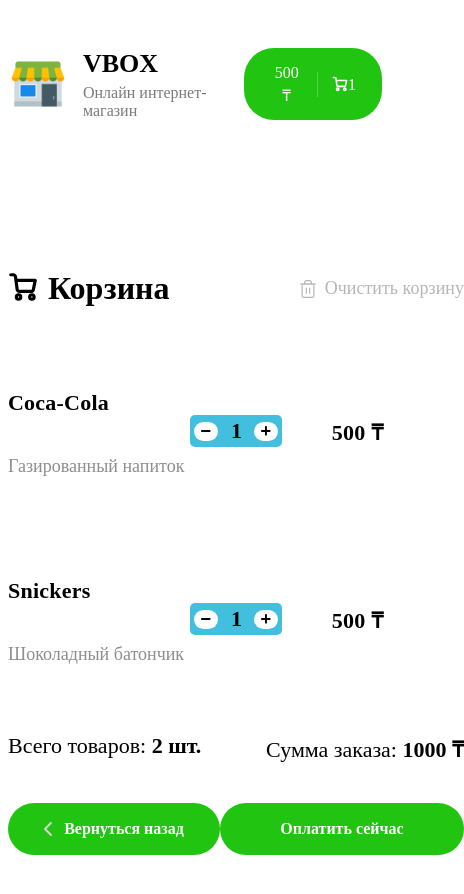
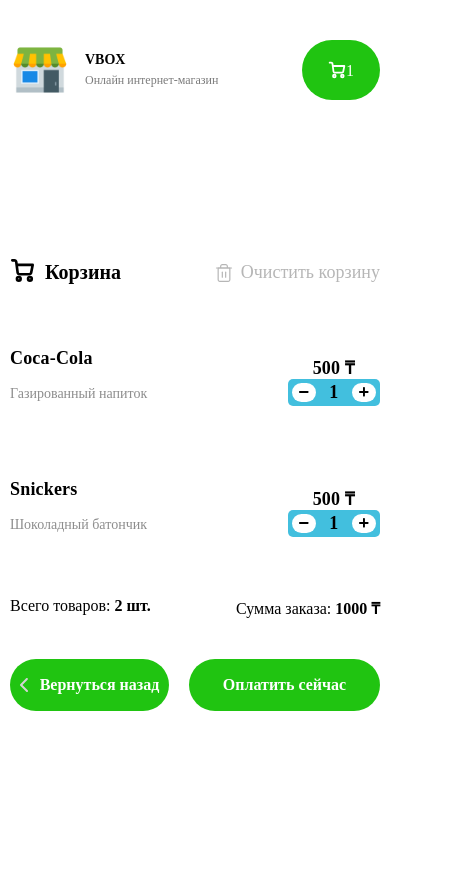
Before and after one commit to adiletaktay/vbox-shop, a React (Vite) app: page /cart in a window 390 px wide. Shown: the top 894 px of the page, 464 px wide, since content can reach past the window. Built offline with nearby package versions, Linux system fonts and the light colour scheme; the HTML template or start-up script is replaced by a standard one.

Commit message:
made mobile view

```diff
--- a/src/App.scss
+++ b/src/App.scss
@@ -1,3 +1,16 @@
+body {
+  margin: 0;
+  padding: 0;
+}
+
+#root {
+  padding: 0 20px;
+
+  @media screen and (max-width: 40em) {
+    padding: 0 10px;
+  }
+}
+
 .container {
     max-width: 1280px;
     margin: 0 auto;
@@ -8,6 +21,68 @@
         .content__title {
           margin: 0;
         }
+
+        @media screen and (max-width: 40em) {
+          max-width: 100%;
+        }
+    }
+}
+
+.header {
+  display: flex;
+  justify-content: space-between;
+  padding: 40px 0;
+
+  &__logo {
+    display: flex;
+    align-items: center;
+    text-decoration: none;
+
+    h1 {
+      color: #000000;
+      font-size: 26px;
+      text-transform: uppercase;
+      font-weight: 800;
+      margin: 0;
+
+      @media screen and (max-width: 40em) {
+        font-size: 14px;
+      }
+    }
+
+    p {
+      color: #7b7b7b;
+      margin: 5px 0 0 0;
+
+      @media screen and (max-width: 40em) {
+        font-size: 12px;
+      }
+    }
+  }
+
+  img {
+      width: 60px;
+      height: 60px;
+      margin-right: 15px;
+  }
+}
+
+.content {
+  padding: 30px 0 50px 0;
+  width: 100%;
+  display: flex;
+  flex-direction: column;
+
+  &__items {
+      display: flex;
+      flex-wrap: wrap;
+      justify-content: space-between;
+    }
+
+    &__top {
+      display: flex;
+      align-items: center;
+      justify-content: space-between;
   }
 }
 
@@ -23,12 +98,22 @@
       align-items: center;
       font-size: 32px;
 
+      @media screen and (max-width: 40em) {
+        font-size: 20px;
+      }
+
       svg {
         position: relative;
         top: -2px;
         width: 30px;
         height: 30px;
         margin-right: 10px;
+
+        @media screen and (max-width: 40em) {
+          width: 25px;
+          height: 25px;
+        }
+
         path {
           stroke: black;
           stroke-width: 1.9;
@@ -76,18 +161,27 @@
         display: flex;
         flex-direction: column;
         justify-content: center;
-        width: 40%;
+        flex: 3;
 
-        h3 {
+        span {
           font-weight: bold;
           font-size: 22px;
           line-height: 27px;
           letter-spacing: 0.01em;
+
+          @media screen and (max-width: 40em) {
+            font-size: 18px;
+          }
+
         }
 
         p {
           font-size: 18px;
           color: #8d8d8d;
+
+          @media screen and (max-width: 40em) {
+            font-size: 14px;
+          }
         }
       }
 
@@ -107,6 +201,10 @@
 
         b {
           font-size: 22px;
+
+          @media screen and (max-width: 40em) {
+            font-size: 18px;
+          }
         }
       }
 
@@ -114,12 +212,16 @@
         display: flex;
         align-items: center;
         justify-content: center;
-        width: 33%;
 
         b {
           font-weight: bold;
           font-size: 22px;
           letter-spacing: 0.01em;
+
+
+          @media screen and (max-width: 40em) {
+            font-size: 18px;
+          }
         }
       }
 
@@ -153,6 +255,10 @@
 
         span {
           font-size: 22px;
+
+          @media screen and (max-width: 40em) {
+            font-size: 16px;
+          }
         }
       }
 
@@ -160,6 +266,7 @@
         display: flex;
         justify-content: space-between;
         margin-top: 40px;
+        gap: 20px;
 
         .go-back-btn {
           display: flex;
@@ -212,12 +319,6 @@
         top: 2px;
       }
 
-      img {
-        display: block;
-        width: 300px;
-        margin: 45px auto 60px;
-      }
-
       .button--black {
         padding: 12px 0 14px;
         width: 230px;
@@ -228,38 +329,22 @@
     }
 }
 
-.header {
+.drinks, .snacks {
   display: flex;
+  flex-direction: row;
   justify-content: space-between;
-    padding: 40px 0;
+  text-align: center;
 
-    &__logo {
+  @media screen and (max-width: 40em) {
     display: flex;
-      align-items: center;
-      text-decoration: none;
-
-      h1 {
-        color: #000000;
-        font-size: 26px;
-        text-transform: uppercase;
-        font-weight: 800;
-        margin: 0;
-      }
-
-      p {
-        color: #7b7b7b;
-        margin: 5px 0 0 0;
+    flex-direction: column;
+    justify-content: space-between;
+    text-align: center;
+    gap: 10px;
   }
 }
 
-    img {
-        width: 60px;
-        height: 60px;
-        margin-right: 15px;
-    }
-}
-
-.drinks, .snacks {
+.item {
     display: flex;
     flex-direction: row;
     justify-content: space-between;
@@ -271,21 +356,54 @@
         flex-direction: column;
         align-items: center;
         gap: 10px;
+
+        @media screen and (max-width: 40em) {
+          width: 100%;
+          display: flex;
+          flex-direction: row;
+          align-items: center;
+          justify-content: space-between;
+          gap: 10px;
+        }
+
+        &__number {
+          display: flex;
+          flex-direction: column;
+          gap: 5px;
+        }
     }
 
     &-block__title {
         font-size: 26px;
         margin-top: 10px;
+
+        @media screen and (max-width: 40em) {
+          font-size: 18px;
+        }
     }
 
     &-block__subtitle {
         font-size: 20px;
         color: #7b7b7b;
+
+        @media screen and (max-width: 40em) {
+          font-size: 16px;;
+        }
     }
 
     &-block__image {
         width: 300px;
         height: 280px;
+
+        @media screen and (max-width: 1200px) {
+          width: 200px;
+          height: 200px;
+        }
+
+        @media screen and (max-width: 40em) {
+          width: 30%;
+          height: auto;
+        }
     }
     &-block__bottom {
         display: flex;
@@ -317,9 +435,21 @@
     }
 }
 
+.button__delimiter {
+    width: 1px;
+    height: 25px;
+    background-color: rgba(255, 255, 255, 0.25);
+    margin-left: 14px;
+    margin-right: 14px;
+}
+
 .count__info {
   height: 100%;
   display: flex;
+  flex-direction: column;
+  justify-content: center;
+  align-items: center;
+  flex: 1;
 }
 
 .count__control {
@@ -346,33 +476,6 @@
   }
 }
 
-.button__delimiter {
-    width: 1px;
-    height: 25px;
-    background-color: rgba(255, 255, 255, 0.25);
-    margin-left: 14px;
-    margin-right: 14px;
-}
-
-.content {
-    width: 100%;
-    display: flex;
-    flex-direction: column;
-    margin-top: 20px;
-
-    &__items {
-        display: flex;
-        flex-wrap: wrap;
-        justify-content: space-between;
-      }
-
-      &__top {
-        display: flex;
-        align-items: center;
-        justify-content: space-between;
-    }
-}
-
 .not-found {
     padding: 100px;
     max-width: 750px;
--- a/src/Cart.jsx
+++ b/src/Cart.jsx
@@ -80,10 +80,13 @@
         <div className="content__items">
           <div className="cart__item">
             <div className="cart__item-info">
-              <h3>Coca-Cola</h3>
+              <span>Coca-Cola</span>
               <p>Газированный напиток</p>
             </div>
             <div className="count__info">
+              <div className="cart__item-price">
+                <b>500 ₸</b>
+              </div>
               <div className="cart__item-count count__control">
                 <button className="button button--delete">
                     <svg
@@ -120,18 +123,18 @@
                 </button>
               </div>
             </div>
-            <div className="cart__item-price">
-              <b>500 ₸</b>
-            </div>
           </div>
         </div>
         <div className="content__items">
           <div className="cart__item">
             <div className="cart__item-info">
-              <h3>Snickers</h3>
+              <span>Snickers</span>
               <p>Шоколадный батончик</p>
             </div>
             <div className="count__info">
+              <div className="cart__item-price">
+                <b>500 ₸</b>
+              </div>
               <div className="cart__item-count count__control">
                 <button className="button button--delete">
                 <svg
@@ -167,9 +170,6 @@
                   </svg>
                 </button>
               </div>
-            </div>
-            <div className="cart__item-price">
-              <b>500 ₸</b>
             </div>
           </div>
         </div>
--- a/src/Header.jsx
+++ b/src/Header.jsx
@@ -13,8 +13,6 @@
         </div>
       </Link>
       <Link to="/cart" className="button button--cart header__cart">
-        <span>500 ₸</span>
-        <div className="button__delimiter"></div>
           <svg
             width="18"
             height="18"
--- a/src/Home.jsx
+++ b/src/Home.jsx
@@ -1,5 +1,4 @@
-import { DrinkBlock } from './DrinkBlock'
-import { SnacksBlock } from './SnacksBlock'
+import { ItemBlock } from './ItemBlock'
 
 import drink from './data/drinks.json'
 import snack from './data/snacks.json'
@@ -11,13 +10,13 @@
       <h2>Напитки</h2>
       <div className='drinks'>
         {drink.map((obj) => (
-          <DrinkBlock {...obj} key={obj.id} />
+          <ItemBlock {...obj} key={obj.id} />
         ))}
       </div>
       <h2>Снеки</h2>
       <div className='snacks'>
         {snack.map((obj) => (
-          <SnacksBlock {...obj} key={obj.id} />
+          <ItemBlock {...obj} key={obj.id} />
         ))}
       </div>
       </>
--- a/src/SnacksBlock.jsx
+++ b/src/ItemBlock.jsx
@@ -1,26 +1,30 @@
 import React from "react";
 
-export const SnacksBlock = ({imgurl, title, subtitle, price}) => {
-    const [snackCount, setSnackCount] = React.useState(0);
+export const ItemBlock = ({imgurl, title, subtitle, price}) => {
+    const [itemCount, setItemCount] = React.useState(0);
 
     const onClickPlus = () => {
-        setSnackCount(snackCount + 1);
+        setItemCount(itemCount + 1);
     };
 
     const onClickMinus = () => {
-        setSnackCount(snackCount - 1);
+      setItemCount(itemCount - 1);
     };
 
     return (
-        <div className="snacks-block">
-            <img className="snacks-block__image" src={imgurl} alt="Drinks" />
-            <div className="snacks-block__title">{title}</div>
-            <div className="snacks-block__subtitle">{subtitle}</div>
-            <div className="snacks-block__price">цена {price} ₸</div>
-            <div className="snacks-block__bottom">
+        <div className="item-block">
+            <img className="item-block__image" src={imgurl} alt="item" />
+            <div className="item-block__info">
+              <div className="item-block__title">{title}</div>
+              <div className="item-block__subtitle">{subtitle}</div>
+            </div>
+            <div className="item-block__number">
+              <div className="item-block__price">цена {price} ₸</div>
+              <div className="item-block__bottom">
+            </div>
                 <div className="count__control">
-                <button disabled={snackCount === 0} onClick={onClickMinus} className="button button--delete">
-                    <svg
+                <button disabled={itemCount === 0} onClick={onClickMinus} className="button button--delete">
+                <svg
                     width="10"
                     height="10"
                     viewBox="0 0 10 10"
@@ -33,7 +37,8 @@
                         ></path>
                     </svg>
                 </button>
-                <i>{snackCount}</i>
+
+                <b>{itemCount}</b>
                 <button onClick={onClickPlus} className="button button--add">
                 <svg
                   width="10"
```
Also changed, not shown: src/DrinkBlock.jsx (deleted, +0 -60 lines). Lines whose indentation alone changed are shown as unchanged.
